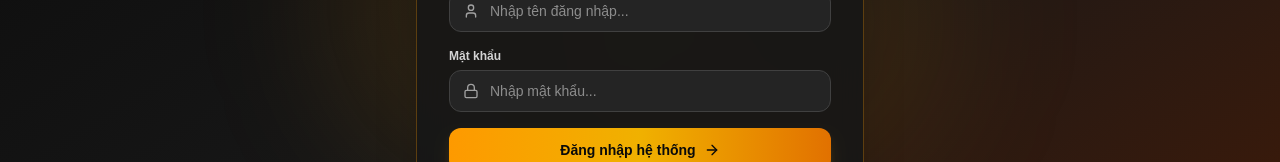
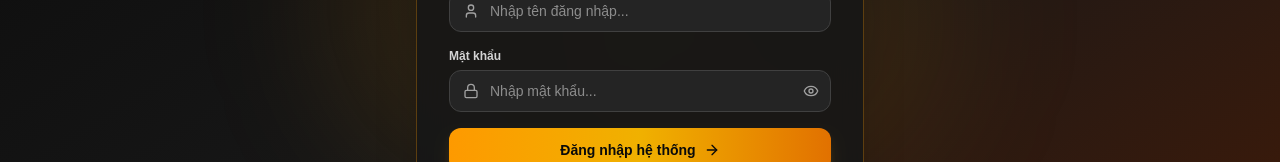
Before and after one commit to hungnguyen1325/report-customer-gold, a Next.js app: page /login in a window 1280 px wide. Shown: the part 387-549 px from the top of the page. Built offline with nearby package versions, Linux system fonts and the light colour scheme; no server answers.

Commit message:
feat: add password visibility toggle (eye icon) to login and account forms

```diff
--- a/src/app/login/page.tsx
+++ b/src/app/login/page.tsx
@@ -3,7 +3,7 @@
 import React, { useState } from 'react';
 import { useRouter } from 'next/navigation';
 import { useAuth } from '@/context/AuthContext';
-import { Lock, User, AlertCircle, ArrowRight } from 'lucide-react';
+import { Lock, User, AlertCircle, ArrowRight, Eye, EyeOff } from 'lucide-react';
 import GoldLogo from '@/components/GoldLogo';
 
 export default function LoginPage() {
@@ -11,6 +11,7 @@ export default function LoginPage() {
   const { login } = useAuth();
   const [username, setUsername] = useState('');
   const [password, setPassword] = useState('');
+  const [showPassword, setShowPassword] = useState(false);
   const [loading, setLoading] = useState(false);
   const [error, setError] = useState<string | null>(null);
 
@@ -93,13 +94,21 @@ export default function LoginPage() {
             <div className="relative">
               <Lock className="absolute left-3.5 top-1/2 -translate-y-1/2 w-4 h-4 text-neutral-400" />
               <input
-                type="password"
+                type={showPassword ? 'text' : 'password'}
                 value={password}
                 onChange={(e) => setPassword(e.target.value)}
                 placeholder="Nhập mật khẩu..."
-                className="w-full pl-10 pr-4 py-2.5 bg-neutral-800/90 text-neutral-100 text-sm rounded-xl border border-neutral-700 focus:outline-none focus:border-amber-400 transition-all"
+                className="w-full pl-10 pr-10 py-2.5 bg-neutral-800/90 text-neutral-100 text-sm rounded-xl border border-neutral-700 focus:outline-none focus:border-amber-400 transition-all"
                 required
               />
+              <button
+                type="button"
+                onClick={() => setShowPassword(!showPassword)}
+                className="absolute right-3 top-1/2 -translate-y-1/2 text-neutral-400 hover:text-white transition-colors cursor-pointer"
+                title={showPassword ? 'Ẩn mật khẩu' : 'Xem mật khẩu'}
+              >
+                {showPassword ? <EyeOff className="w-4 h-4" /> : <Eye className="w-4 h-4" />}
+              </button>
             </div>
           </div>
 
--- a/src/components/AccountsModal.tsx
+++ b/src/components/AccountsModal.tsx
@@ -2,7 +2,7 @@
 
 import React, { useState, useEffect } from 'react';
 import { Account, DataTableInfo } from '@/lib/types';
-import { X, UserPlus, Shield, Trash2, Edit2, AlertCircle, Plus, Table2 } from 'lucide-react';
+import { X, UserPlus, Shield, Trash2, Edit2, AlertCircle, Plus, Table2, Eye, EyeOff } from 'lucide-react';
 
 interface AccountsModalProps {
   isOpen: boolean;
@@ -20,6 +20,7 @@ export default function AccountsModal({ isOpen, onClose, tables }: AccountsModal
   const [editingAccount, setEditingAccount] = useState<Account | null>(null);
   const [username, setUsername] = useState('');
   const [password, setPassword] = useState('');
+  const [showPassword, setShowPassword] = useState(false);
   const [fullName, setFullName] = useState('');
   const [role, setRole] = useState<'admin' | 'user'>('user');
   const [active, setActive] = useState(true);
@@ -364,13 +365,23 @@ export default function AccountsModal({ isOpen, onClose, tables }: AccountsModal
                   <label className="block text-neutral-400 font-semibold mb-1">
                     {editingAccount ? 'Đổi mật khẩu mới (bỏ trống nếu không đổi)' : 'Mật khẩu'}
                   </label>
-                  <input
-                    type="password"
-                    value={password}
-                    onChange={(e) => setPassword(e.target.value)}
-                    className="w-full px-3 py-2 bg-neutral-800 rounded-lg border border-neutral-700 text-neutral-200 focus:outline-none focus:border-amber-400"
-                    required={!editingAccount}
-                  />
+                  <div className="relative">
+                    <input
+                      type={showPassword ? 'text' : 'password'}
+                      value={password}
+                      onChange={(e) => setPassword(e.target.value)}
+                      className="w-full pl-3 pr-10 py-2 bg-neutral-800 rounded-lg border border-neutral-700 text-neutral-200 focus:outline-none focus:border-amber-400"
+                      required={!editingAccount}
+                    />
+                    <button
+                      type="button"
+                      onClick={() => setShowPassword(!showPassword)}
+                      className="absolute right-3 top-1/2 -translate-y-1/2 text-neutral-400 hover:text-white transition-colors cursor-pointer"
+                      title={showPassword ? 'Ẩn mật khẩu' : 'Xem mật khẩu'}
+                    >
+                      {showPassword ? <EyeOff className="w-4 h-4" /> : <Eye className="w-4 h-4" />}
+                    </button>
+                  </div>
                 </div>
 
                 <div>
```
